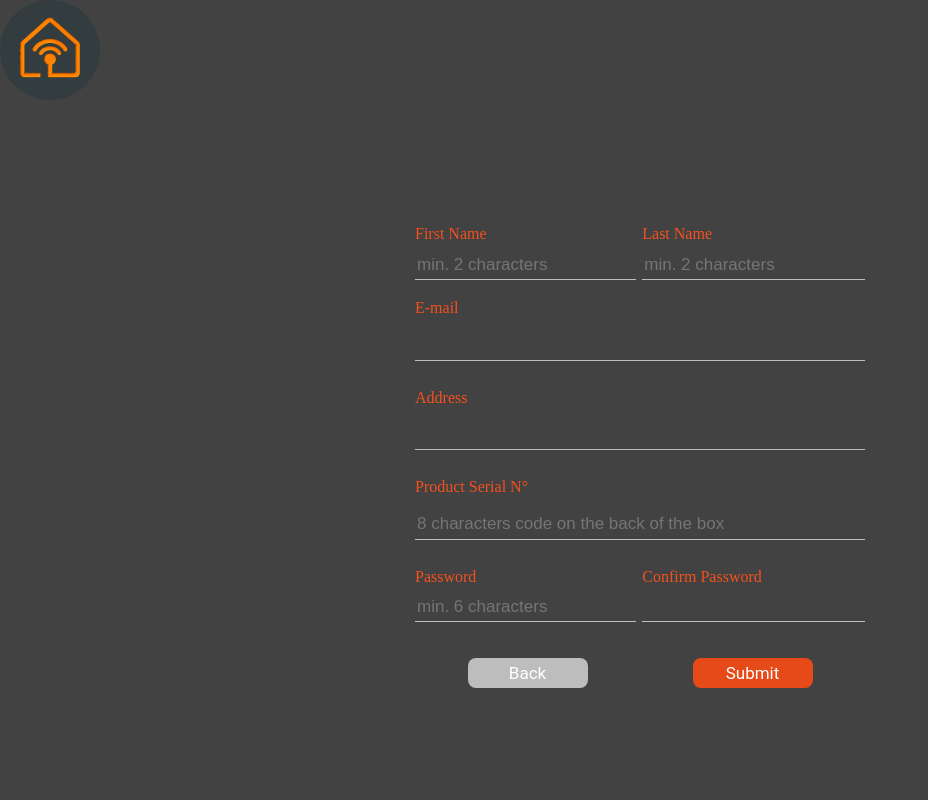
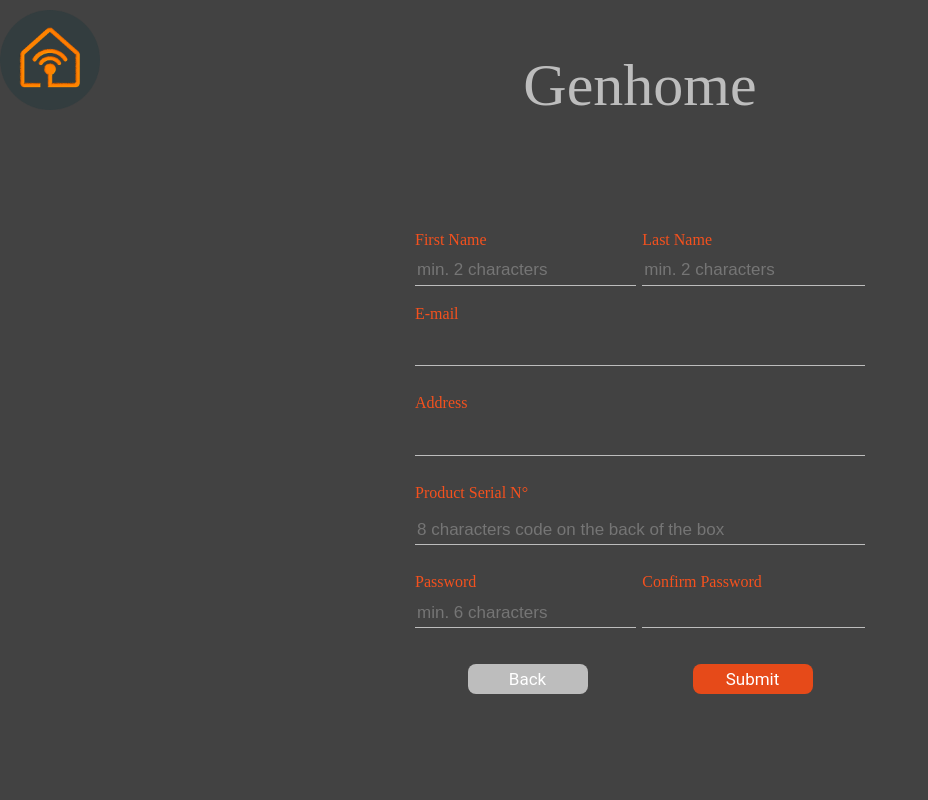
Before and after one commit to Alexvanwee/genhome, a PHP site: page /Genhome/Views/register.php in a window 1280 px wide. Shown: the whole page, without its empty margins (0-928 px from the left). Run offline with PHP 8.4, Linux system fonts and the light colour scheme; some libraries are stand-ins or nearby versions; some web fonts are replaced.

Commit message:
Added website name, fixed some JS

```diff
--- a/Controllers/c_registration.php
+++ b/Controllers/c_registration.php
@@ -22,7 +22,7 @@ if(valid_email($_POST["email"]) && valid_password($_POST["pwd"],$_POST["pwd2"])
 
 	if($creation)
 	{
-		header('Location: index.php');
+		header('Location: index.php?s=success');
 	}
 	else
 	{
--- a/Styles/register.css
+++ b/Styles/register.css
@@ -31,6 +31,16 @@ html
   display:block;
   justify-content: center;
 }
+.website_name
+{
+	text-align: center;
+	justify-self: center !important;
+	align-self: end;
+	grid-area: z;
+	font-size: 60px;
+	font-family: Roboto-Medium;
+	color: #BDBDBD;
+}
 #error
 {
   color: #E0E0E0;
@@ -43,7 +53,9 @@ html
 .logo
 {
 	grid-area: z;
-  min-height: 101px;
+  	min-height: 101px;
+	align-content: center !important;
+	align-self: center !important;
 
 }
 .thelogo
@@ -61,7 +73,7 @@ html
 		"k k k"
 		"y y y";
 	grid-template-columns: repeat(1,1fr);
-	grid-template-rows: 1fr 6fr;
+	grid-template-rows: 15% 80% 5%;
 	height: 100%;
 	margin: auto;
 	padding: auto;
--- a/Views/register.php
+++ b/Views/register.php
@@ -23,6 +23,9 @@
 <body class="container">
 	<div class="logo">
 		<img src="/Genhome/Images/logo.png" class="thelogo" alt="Logo">
+	</div>
+	<div class="website_name">
+		Genhome
 	</div>
 	<form title="Register" action="index.php?t=registration" id="idForm" method="post">
 		<div class="t2">
--- a/index.php
+++ b/index.php
@@ -39,4 +39,5 @@ else if(isset($_GET['e']))
 	}
 }
 
+
 ?>
```
Also changed, not shown: Controllers/c_homepage.php (+1 -23 lines), Styles/homepage.css (+15 -2 lines), Views/homepage.php (+6 -2 lines).
